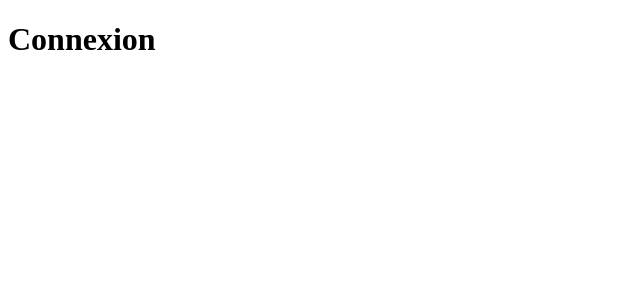
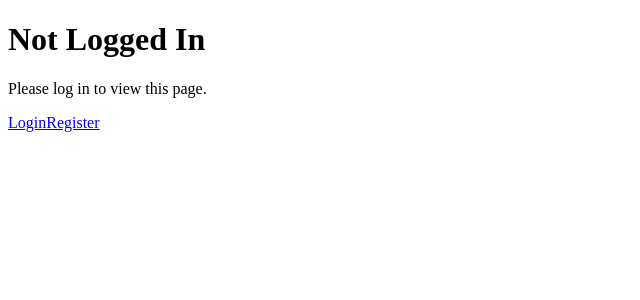
Before and after one commit to MrSneaker/IncidentNavigatorProject, a React (Create React App) app in the folder incident-nav-react/: page /chat/1 in a window 1280 px wide. Before the commit this address led to /login. Shown: the top 300 px of the page, without its empty margins (0-640 px from the left). Built offline with nearby package versions, Linux system fonts and the light colour scheme.

Commit message:
Création des fichiers pour les différentes pages

```diff
--- a/incident-nav-react/src/App.js
+++ b/incident-nav-react/src/App.js
@@ -1,6 +1,12 @@
 import React from 'react';
 import { BrowserRouter as Router, Routes, Route } from 'react-router-dom';
 import ProtectedRoute from './components/ProtectedRoute';
+import ChatPage from './pages/ChatPage';
+import ChatOverviewPage from './pages/ChatOverviewPage';
+import LoginPage from './pages/LoginPage';
+import RegisterPage from './pages/RegisterPage';
+import ProfilePage from './pages/ProfilePage';
+import HomePage from './pages/HomePage';
 
 
 function App() {
@@ -9,32 +15,26 @@ function App() {
       <Routes>
 
         {/* Home */}
-        <Route path="/" element={
-          <h1>Accueil</h1>
-        } />
+        <Route path="/" element={<HomePage/>} />
 
         {/* User */}
-        <Route path="/register" element={
-          <h1>Inscription</h1>
-        } />
-        <Route path="/login" element={
-          <h1>Connexion</h1>
-        } />
+        <Route path="/register" element={<RegisterPage/>} />
+        <Route path="/login" element={<LoginPage/>} />
         <Route path="/profile" element={
           <ProtectedRoute>
-            <h1>Profil</h1>
+            <ProfilePage/>
           </ProtectedRoute>
         } />
 
         {/* Chat */}
         <Route path="/chat" element={
           <ProtectedRoute>
-            <h1>Historique des chats</h1>
+            <ChatOverviewPage/>
           </ProtectedRoute>
         } />
         <Route path="/chat/:chatId" element={
           <ProtectedRoute>
-            <h1>Chat</h1>
+            <ChatPage/>
           </ProtectedRoute>
         } />
 
--- a/incident-nav-react/src/components/ProtectedRoute.js
+++ b/incident-nav-react/src/components/ProtectedRoute.js
@@ -1,11 +1,11 @@
 import React from 'react';
-import { Navigate } from 'react-router-dom';
+import NotLoggedPage from '../pages/NotLoggedPage';
 
 const ProtectedRoute = ({ children }) => {
     const isAuthenticated = localStorage.getItem('authToken'); // On récupère le token du localStorage
     console.log(isAuthenticated);
     if (!isAuthenticated) {
-        return <Navigate to="/login" replace />; // Redirection vers la page de connexion
+        return <NotLoggedPage />; // Redirection vers la page de connexion
     }
 
     return children; // Accès au contenu protégé
--- /dev/null
+++ b/incident-nav-react/src/pages/ChatOverviewPage.js
@@ -0,0 +1,7 @@
+import React from 'react';
+
+export default function ChatOverviewPage() {
+    return (
+        <h1>Chat Overview</h1>
+    );
+}
--- /dev/null
+++ b/incident-nav-react/src/pages/ChatPage.js
@@ -0,0 +1,7 @@
+import React from 'react';
+
+export default function ChatPage() {
+    return (
+        <h1>Chat</h1>
+    );
+}
--- /dev/null
+++ b/incident-nav-react/src/pages/HomePage.js
@@ -0,0 +1,5 @@
+export default function HomePage() {
+    return (
+        <h1>Accueil</h1>
+    );
+}
--- /dev/null
+++ b/incident-nav-react/src/pages/LoginPage.js
@@ -0,0 +1,7 @@
+import React from 'react';
+
+export default function LoginPage() {
+    return (
+        <h1>Login</h1>
+    );
+}
--- /dev/null
+++ b/incident-nav-react/src/pages/NotLoggedPage.js
@@ -0,0 +1,16 @@
+import React from 'react';
+
+const NotLoggedPage = () => {
+    return (
+        <div>
+            <h1>Not Logged In</h1>
+            <p>Please log in to view this page.</p>
+            <div>
+                <a href="/login">Login</a>
+                <a href="/register">Register</a>
+            </div>
+        </div>
+    );
+};
+
+export default NotLoggedPage;
--- /dev/null
+++ b/incident-nav-react/src/pages/ProfilePage.js
@@ -0,0 +1,7 @@
+import React from 'react';
+
+export default function ProfilePage() {
+    return (
+        <h1>Profile</h1>
+    );
+}
--- /dev/null
+++ b/incident-nav-react/src/pages/RegisterPage.js
@@ -0,0 +1,5 @@
+export default function RegisterPage() {
+    return (
+        <h1>Register</h1>
+    );
+}
```
Also changed, not shown: incident-nav-react/src/jsconfig.json (added, +8 -0 lines).
